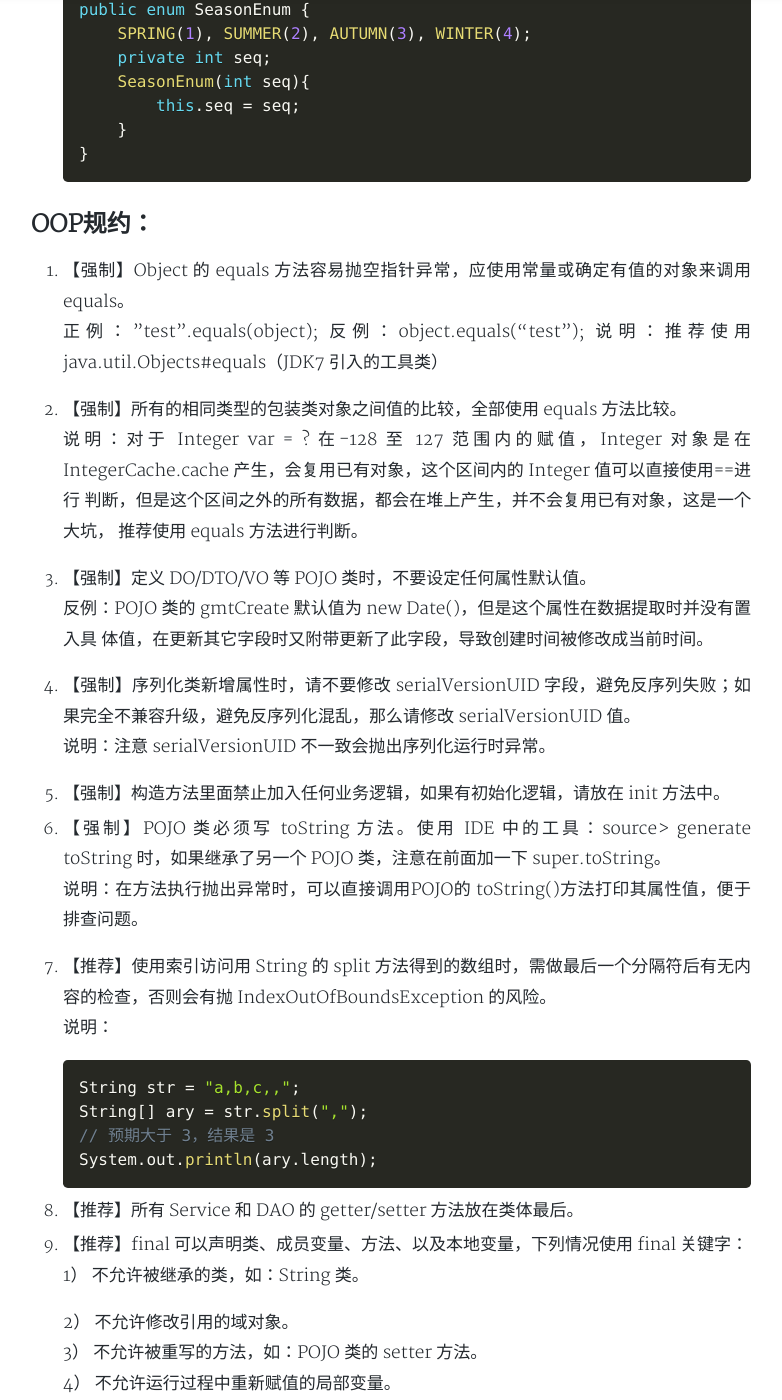
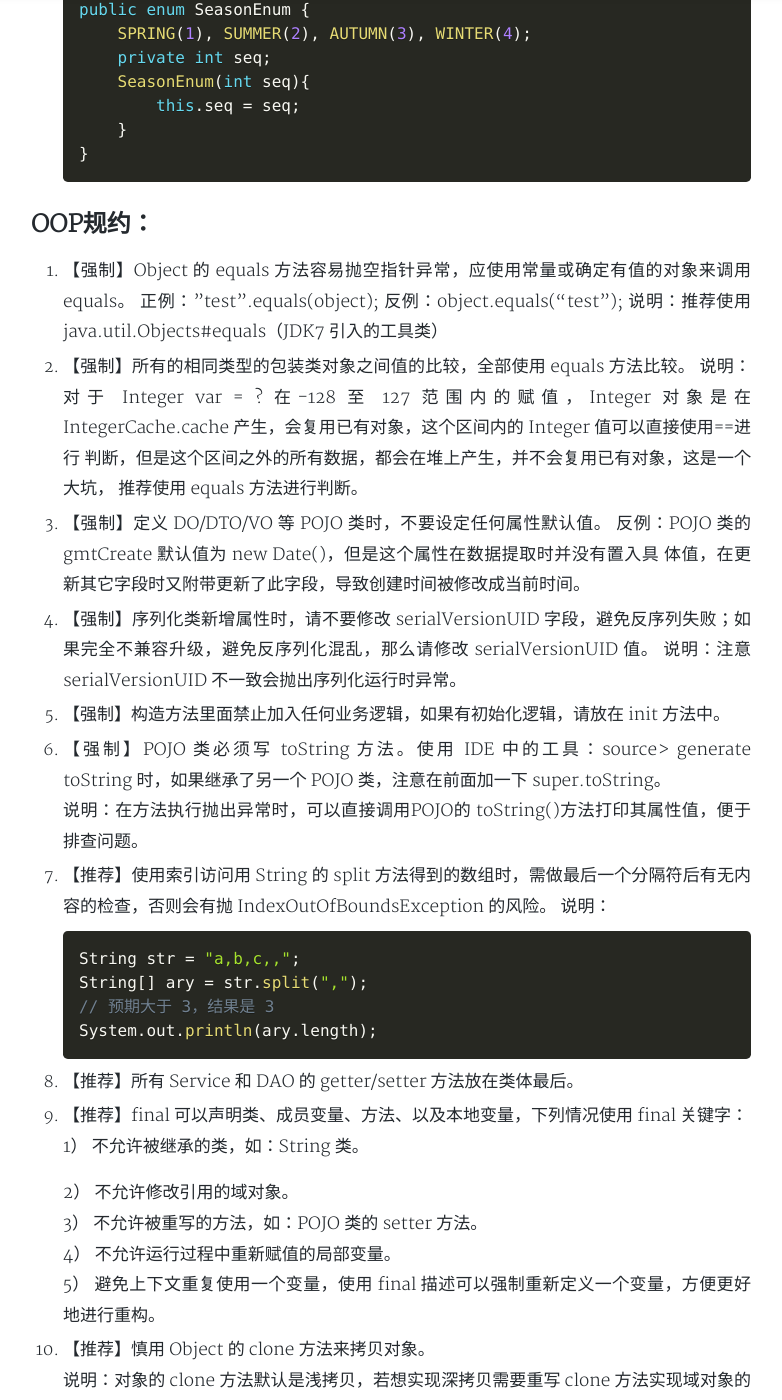
Before and after one commit to Coder-Leon/Coder-Leon.github.io, a Jekyll site: the page built from _posts/2018-06-07-java_specification.md, in a window 1280 px wide and 1400 px high, scrolled down 932 px. Shown: the whole window, without its empty margins (249-1031 px from the left). Built offline with Jekyll 4.4.1, drawn with Linux system fonts in a browser that asks for light colours; nearby versions of some CDN libraries; comment, search, counter and statistics services are not loaded; a style sheet for code colours, icons or effects is not loaded.

````diff
--- a/_posts/2018-06-07-java_specification.md
+++ b/_posts/2018-06-07-java_specification.md
@@ -14,8 +14,8 @@ tags: Java
      反例：
 
       ```JAVA
-   		String key = "Id#taobao_" + tradeId;
-   		cache.put(key, value);
+   String key = "Id#taobao_" + tradeId;
+   cache.put(key, value);
       ```
 
 2. 【强制】在 long 或者 Long 赋值时，数值后使用大写的 L，不能是小写的 l，小写容易跟数字 1 混淆，造成误解。 说明：Long a = 2l; 写的是数字的 21，还是 Long 型的 2?
@@ -35,29 +35,23 @@ tags: Java
 ## OOP规约：
 
 1. 【强制】Object 的 equals 方法容易抛空指针异常，应使用常量或确定有值的对象来调用 equals。
-
    正例："test".equals(object); 反例：object.equals("test"); 说明：推荐使用 java.util.Objects#equals（JDK7 引入的工具类）
 
 2. 【强制】所有的相同类型的包装类对象之间值的比较，全部使用 equals 方法比较。
-
    说明：对于 Integer var = ?  在-128 至 127 范围内的赋值，Integer 对象是在 IntegerCache.cache 产生，会复用已有对象，这个区间内的 Integer 值可以直接使用==进行 判断，但是这个区间之外的所有数据，都会在堆上产生，并不会复用已有对象，这是一个大坑， 推荐使用 equals 方法进行判断。
 
 3. 【强制】定义 DO/DTO/VO 等 POJO 类时，不要设定任何属性默认值。
-
    反例：POJO 类的 gmtCreate 默认值为 new Date()，但是这个属性在数据提取时并没有置入具 体值，在更新其它字段时又附带更新了此字段，导致创建时间被修改成当前时间。
 
-4. 【强制】序列化类新增属性时，请不要修改 serialVersionUID 字段，避免反序列失败；如 果完全不兼容升级，避免反序列化混乱，那么请修改 serialVersionUID 值。
-
-   说明：注意 serialVersionUID 不一致会抛出序列化运行时异常。
+4. 【强制】序列化类新增属性时，请不要修改 serialVersionUID 字段，避免反序列失败；如果完全不兼容升级，避免反序列化混乱，那么请修改 serialVersionUID 值。
+说明：注意 serialVersionUID 不一致会抛出序列化运行时异常。
 
 5. 【强制】构造方法里面禁止加入任何业务逻辑，如果有初始化逻辑，请放在 init 方法中。
 
 6. 【强制】POJO 类必须写 toString 方法。使用 IDE 中的工具：source> generate toString 时，如果继承了另一个 POJO 类，注意在前面加一下 super.toString。
-
    说明：在方法执行抛出异常时，可以直接调用POJO的 toString()方法打印其属性值，便于排查问题。
 
 7. 【推荐】使用索引访问用 String 的 split 方法得到的数组时，需做最后一个分隔符后有无内容的检查，否则会有抛 IndexOutOfBoundsException 的风险。
-
     说明：
 
    ```JAVA
````
